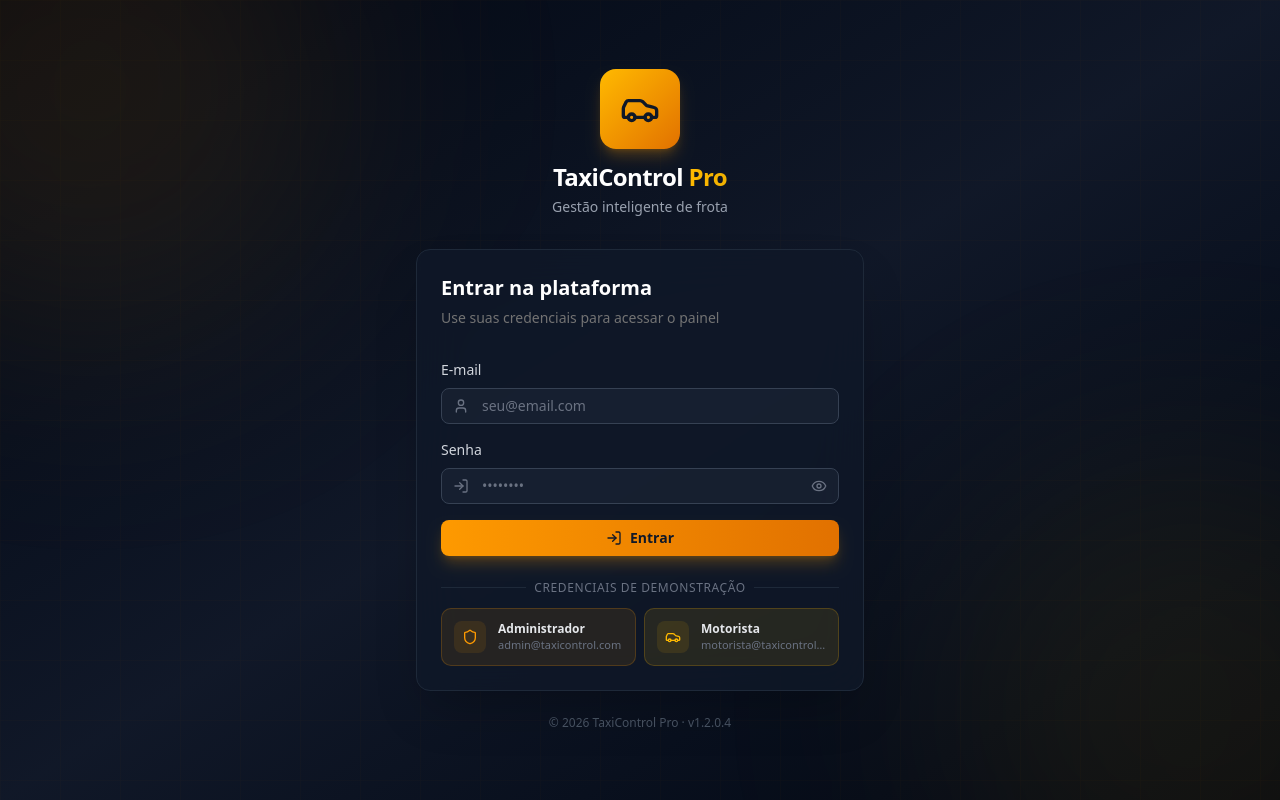
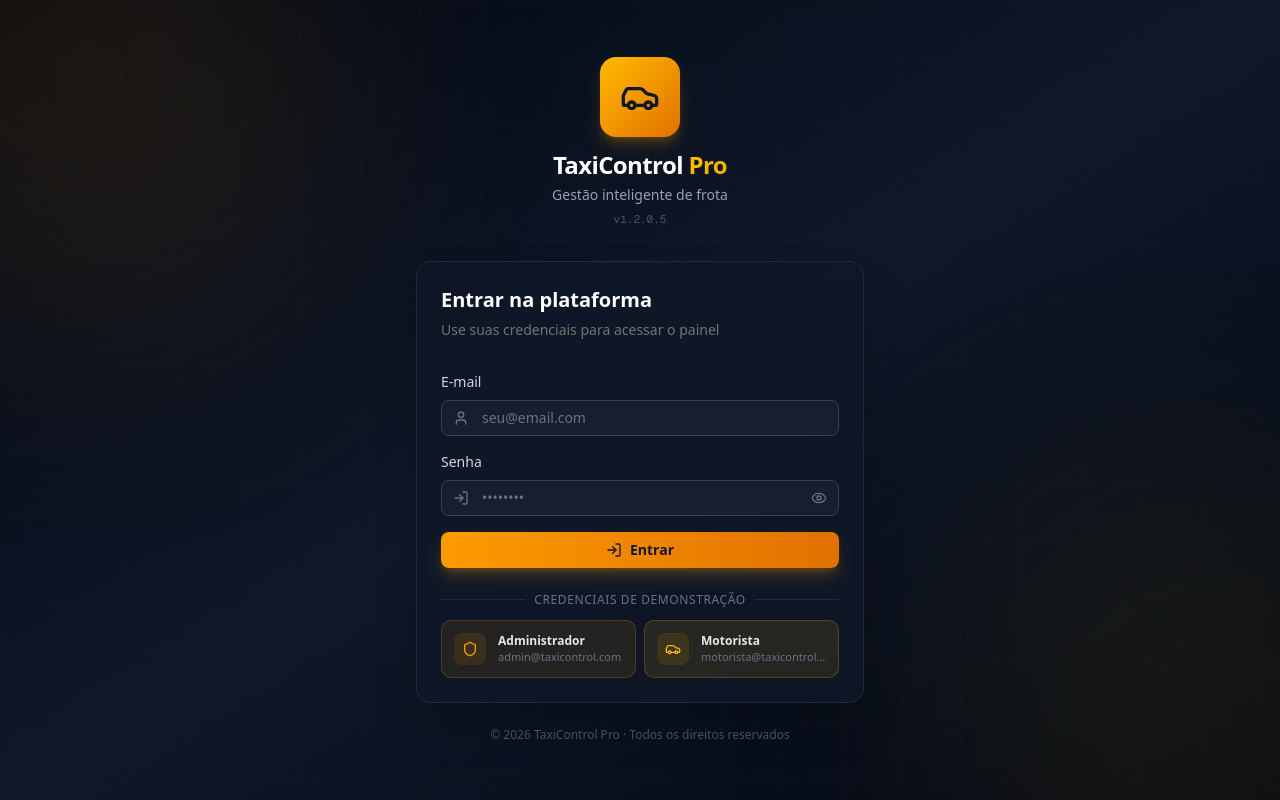
Before and after one commit to hscopes-hash/TaxiControl, a Next.js app: page / in a window 1280 px wide. Built offline with nearby package versions, Linux system fonts and the light colour scheme.

Commit message:
v1.2.0.5 - Versão logo abaixo do logo na tela de login

```diff
--- a/src/components/login/LoginPage.tsx
+++ b/src/components/login/LoginPage.tsx
@@ -145,6 +145,9 @@ export default function LoginPage() {
             <p className="mt-1 text-sm text-gray-400">
               Gestão inteligente de frota
             </p>
+            <span className="mt-1 inline-block text-[11px] font-mono text-gray-600">
+              v{VERSION}
+            </span>
           </div>
         </motion.div>
 
@@ -318,7 +321,8 @@ export default function LoginPage() {
           transition={{ duration: 0.5, delay: 0.5 }}
           className="mt-6 text-center text-xs text-gray-600"
         >
-          &copy; {new Date().getFullYear()} TaxiControl Pro &middot; v{VERSION}
+          &copy; {new Date().getFullYear()} TaxiControl Pro &middot; Todos os direitos
+          reservados
         </motion.p>
       </motion.div>
     </div>
--- a/src/lib/version.ts
+++ b/src/lib/version.ts
@@ -1,3 +1,3 @@
-export const VERSION = '1.2.0.4';
+export const VERSION = '1.2.0.5';
 export const BUILD_DATE = '2025-01-15';
 export const APP_NAME = 'TaxiControl Pro';
```
Also changed, not shown: 1 other file (tests, documents, lock files or other folders).
